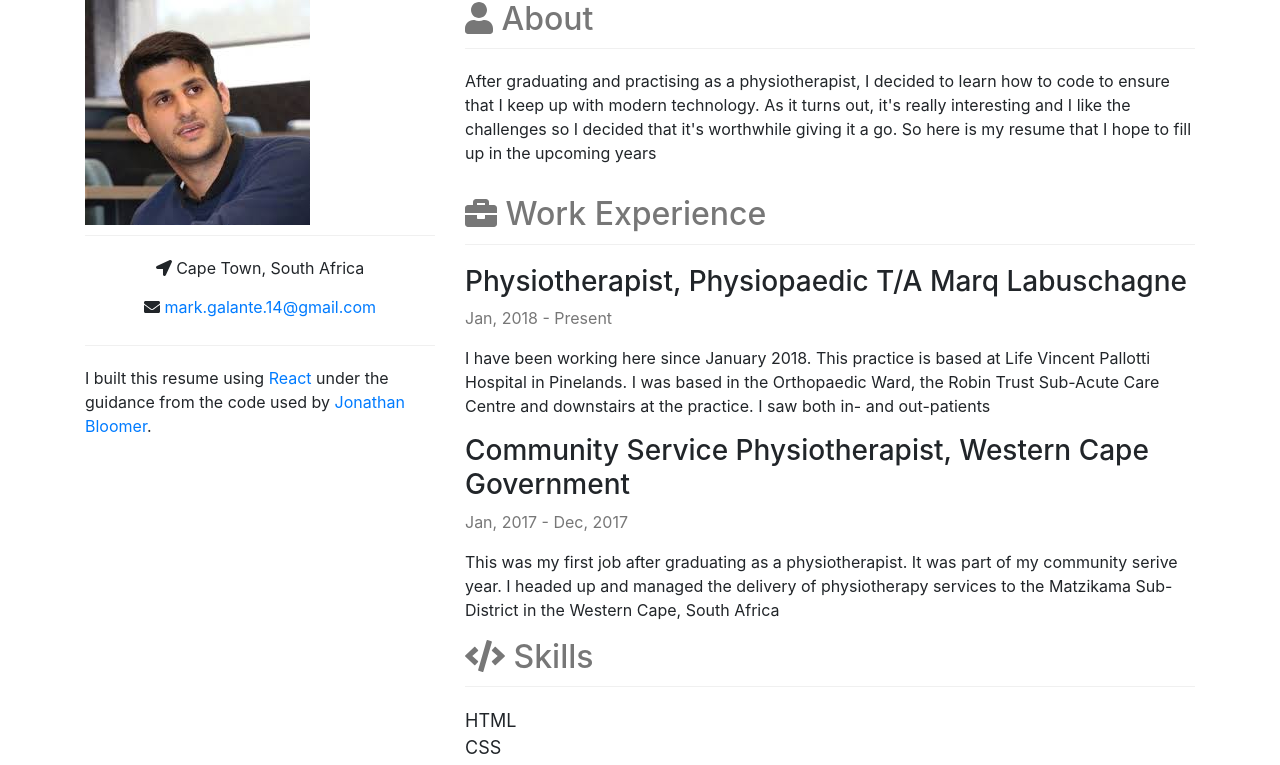
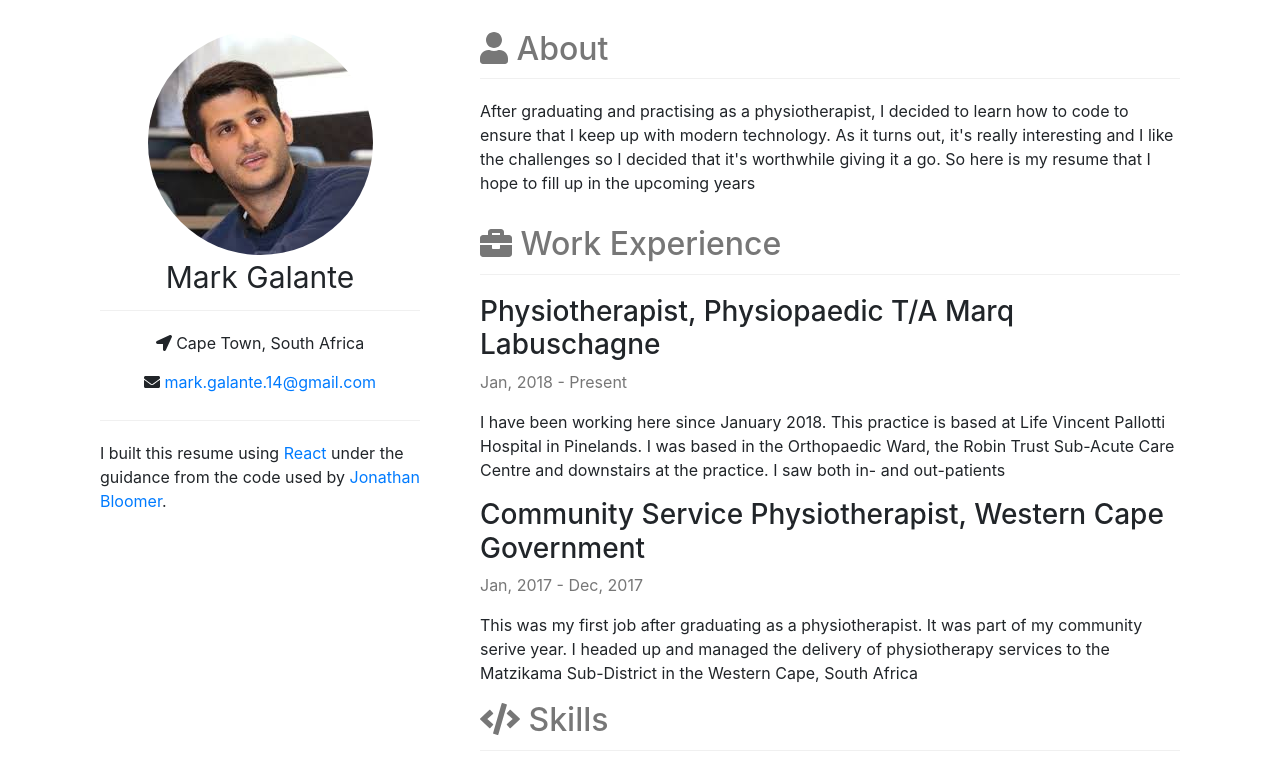
Before and after one commit to markgalante/portfolio, a React (Create React App) app in the folder myportfolio/: page / in a window 1280 px wide. Shown: the top 765 px of the page. Built offline with nearby package versions, Linux system fonts and the light colour scheme.

Commit message:
Changed font sizes and class names

```diff
--- a/myportfolio/src/Components/Profile.js
+++ b/myportfolio/src/Components/Profile.js
@@ -1,13 +1,16 @@
 import React from 'react';
 import MarkGalante from './markgalante.jpg';
 import { FontAwesomeIcon } from '@fortawesome/react-fontawesome';
+import Image from 'react-bootstrap/Image';
 
 const Profile = props =>{
     const profileObj = props.profileData;
     return (
         <div>
-            <div className="profileImg"><img className="img-circle center-block" alt="Mark Galante" src={MarkGalante}/></div>
-            <div className="text-center">{profileObj.name}</div>
+            <div className="profileImg">
+                <Image src={MarkGalante} roundedCircle />
+            </div>
+            <div className="text-center profileName">{profileObj.firstName} {profileObj.surname}</div>
             <div className="divider"></div>
             <ul className="list-unstyled contact-links text-center">
                 <li><FontAwesomeIcon icon={['fas', 'location-arrow']}/> {profileObj.location.city}, {profileObj.location.country}</li>
--- a/myportfolio/src/Components/Work.js
+++ b/myportfolio/src/Components/Work.js
@@ -12,7 +12,7 @@ const Work = props => {
     }
     return(
         <section>
-            <h2><FontAwesomeIcon icon={['fas', 'briefcase']} /> Work Experience</h2>
+            <h2><FontAwesomeIcon icon={['fas', 'briefcase']}/> Work Experience</h2>
             {getWorkExperience()}
         </section>
     );
--- a/myportfolio/src/styles/main.scss
+++ b/myportfolio/src/styles/main.scss
@@ -2,7 +2,7 @@ body{
     background: #f0f0f0;
 }
 
-aside, main{
+.profileOnApp, .infoOnApp{ /*App.js*/
     padding: 10px !important;
 }
 @media (min-width:992px){
@@ -10,27 +10,27 @@ aside, main{
         padding-left: 0!important;
     }
 }
-aside .inner, main .inner {
+.inner {
     background: #fff;
     padding: 20px;
 }
 h1{
-    font-size: 24px;
+    font-size: 18px;
     margin-bottom: 0;
     font-weight: 700;
 }
 h2{
-    font-size: 20px;
+    font-size: 13px;
     margin-top: 10px;
     color: #777;
 }
 h3{
-    font-size: 16px;
+    font-size: 10px;
     font-weight: 700;
     margin-bottom: 0;
 }
 h4{
-    font-size: 15px;
+    font-size: 8px;
     font-weight: 700;
 }
 section h2{
@@ -62,6 +62,14 @@ a{
     text-decoration: none;
     color: #000;
 }
+.profileName{ /*Profile.js*/
+    text-align: center;
+    font-size: 30px;
+}
+img{
+    margin: auto;
+    display: block;
+}
 .profileLinks li a:hover{
     color: #23527c;
 }
```
